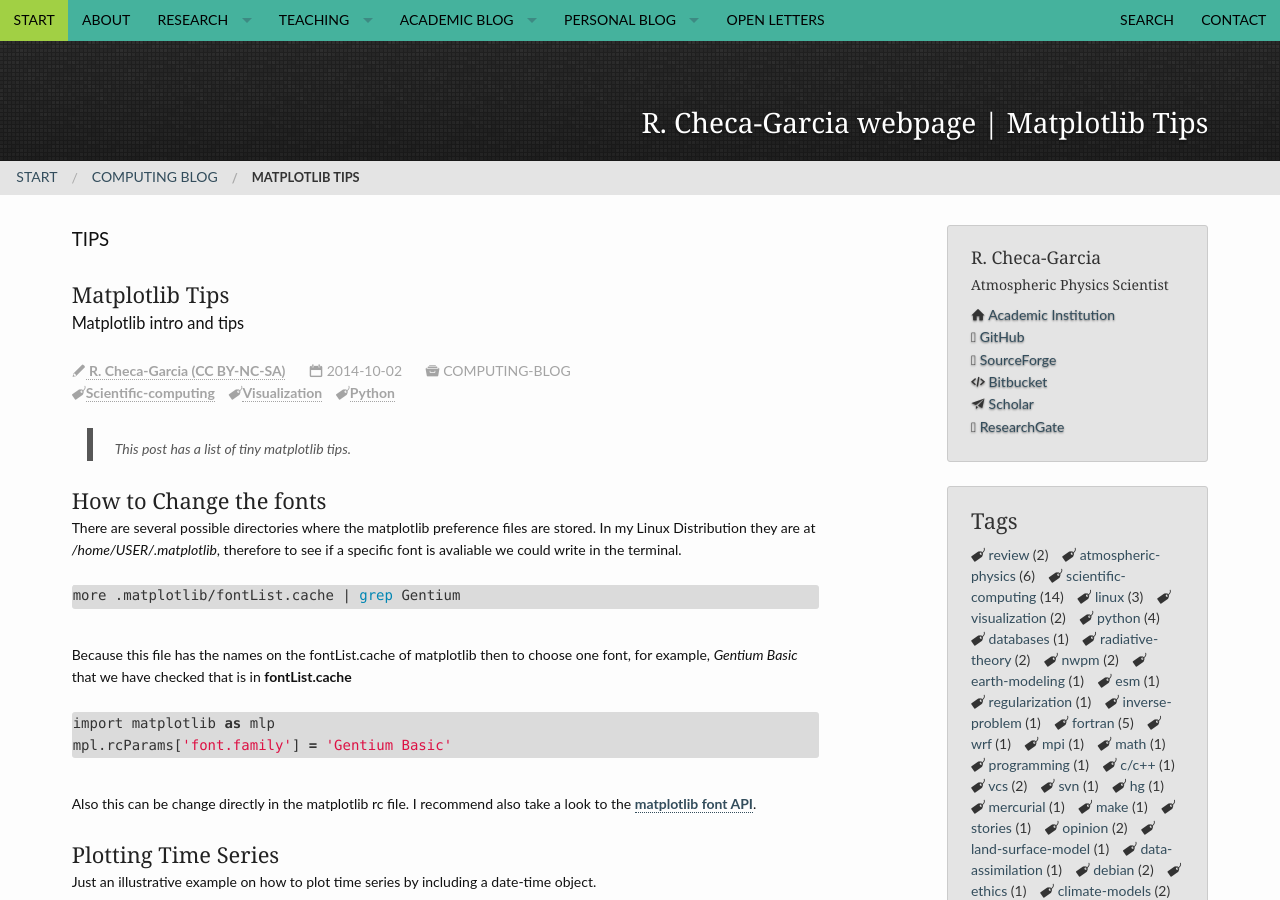
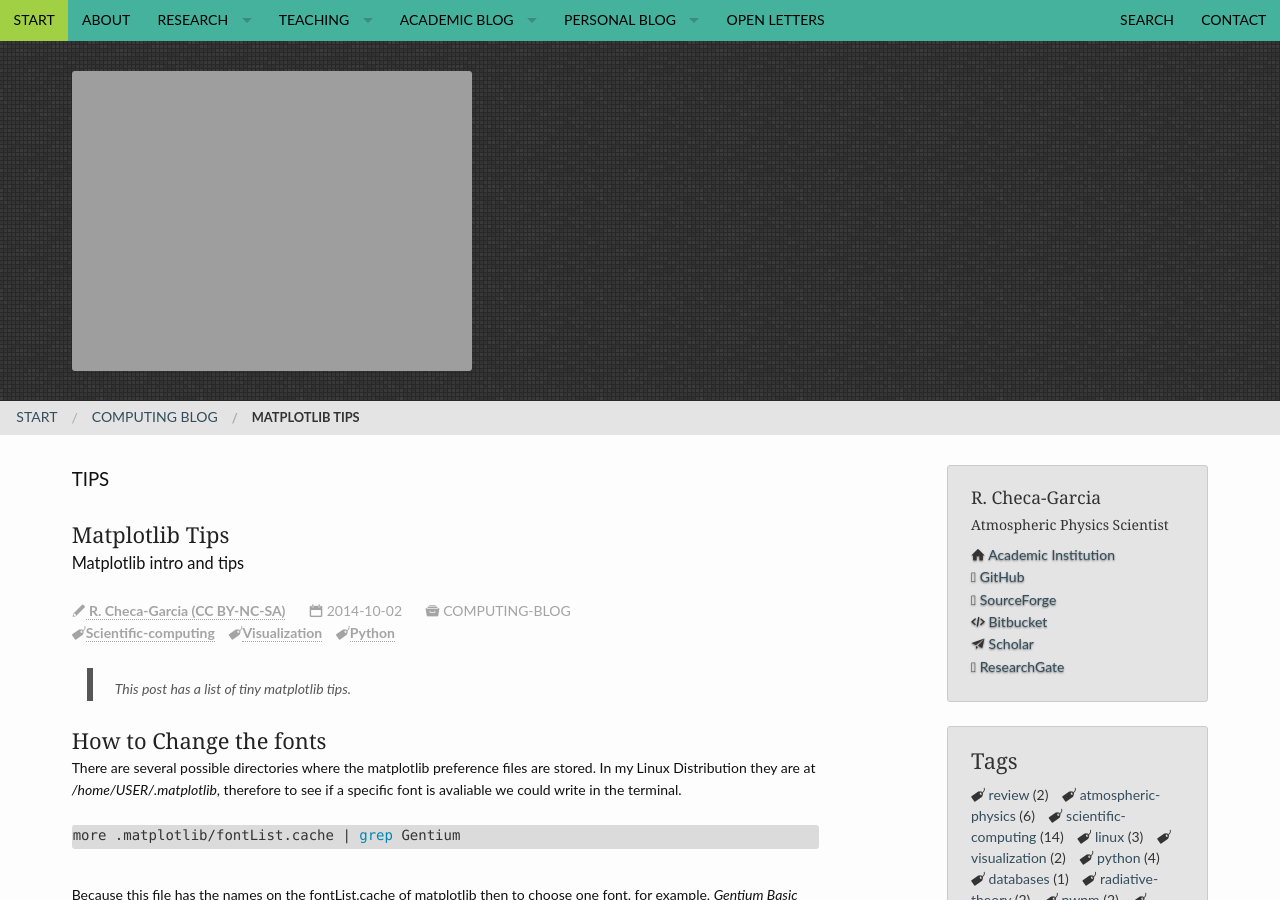
Before and after one commit to RCHG/rchg.github.io, a Jekyll site: the page built from _posts/2014-10-02-matplotlib-intro.md, in a window 1280 px wide and 900 px high. Built offline with Jekyll 4.4.1, drawn with Linux system fonts in a browser that asks for light colours.

Commit message:
Update 2014-10-02-matplotlib-intro.md

```diff
--- a/_posts/2014-10-02-matplotlib-intro.md
+++ b/_posts/2014-10-02-matplotlib-intro.md
@@ -10,7 +10,6 @@
 categories:
     - computing-blog
 header:
-    title: R. Checa-Garcia webpage |  Matplotlib Tips
     pattern: pattern_jquery-dark-grey-tile.png
 ---
 
```
